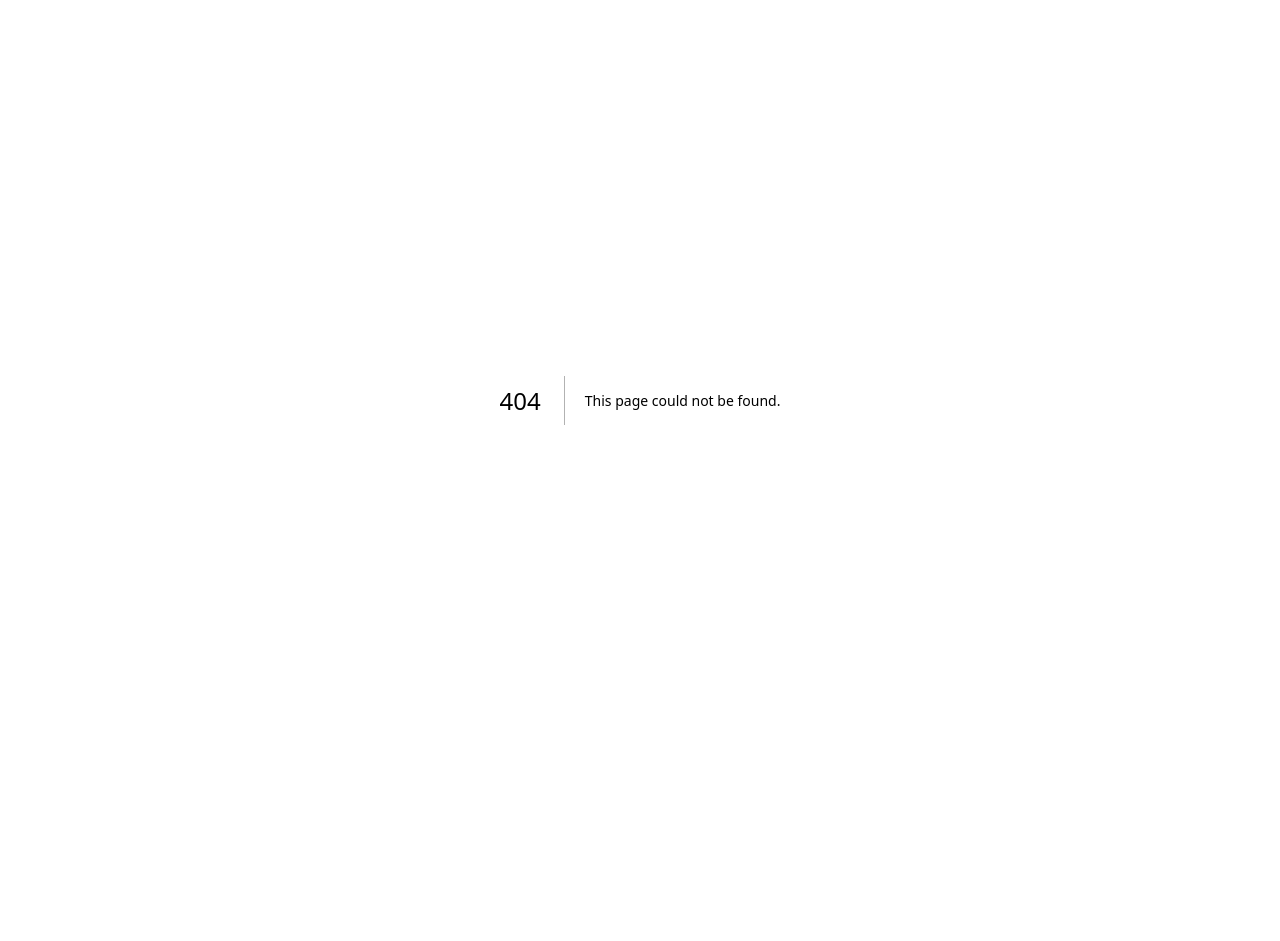
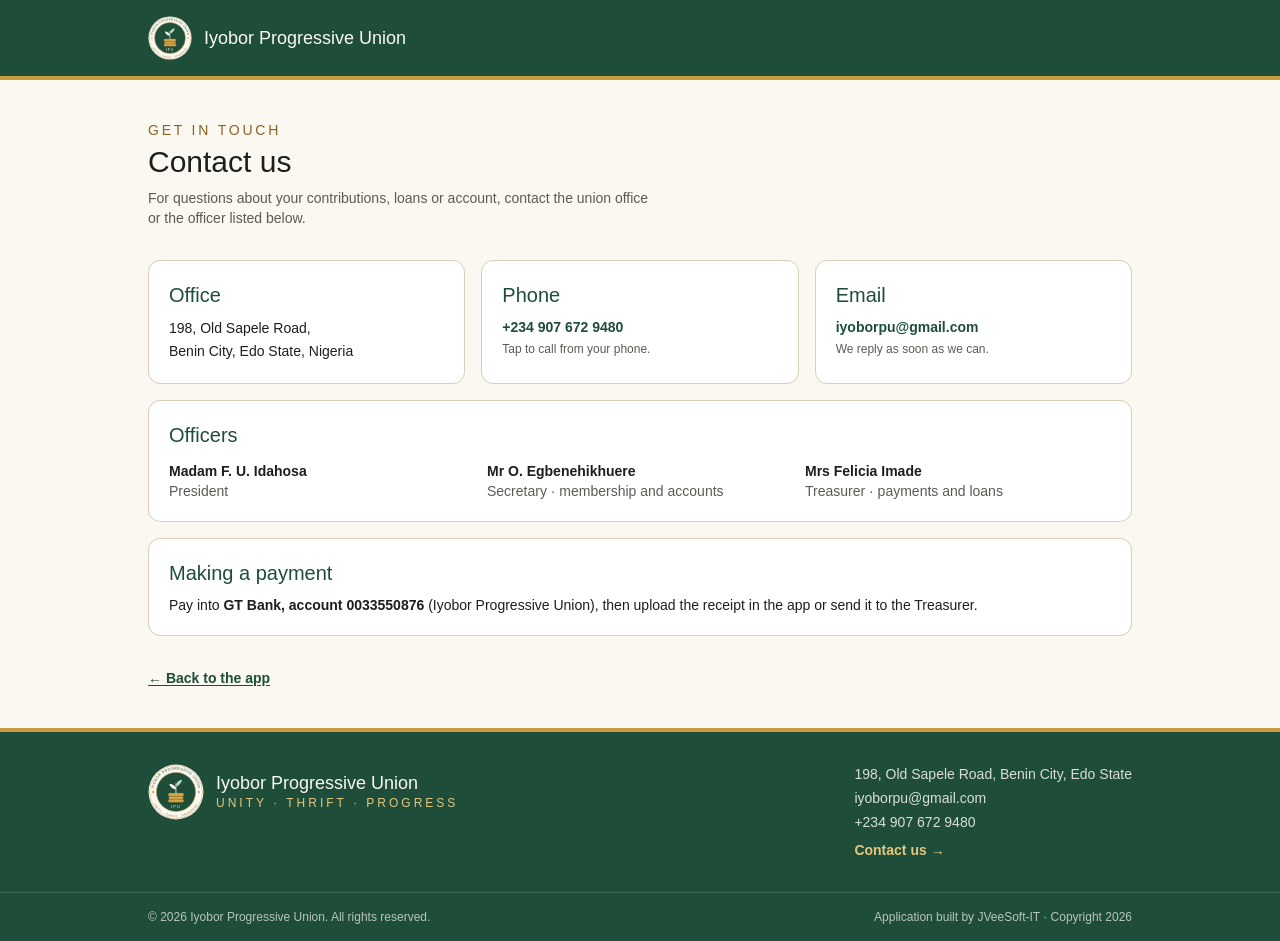
Before and after one commit to festus-oliha/ipu-app, a Next.js app: page /contact in a window 1280 px wide. Before the commit this address had no page. Before the commit the page ends 800 px from the top, so only its background shows below. Built offline with nearby package versions, Linux system fonts and the light colour scheme; a web font is replaced by a local one.

Commit message:
Footer (seal, contacts, developer credit, copyright) and public Contact us page
Co-Authored-By: Claude Opus 5.5 <noreply@anthropic.com>
Claude-Session: https://claude.ai/code/session_0116qkjnkwCTDxVdz4HMNbRn

```diff
--- /dev/null
+++ b/src/app/contact/page.tsx
@@ -0,0 +1,62 @@
+import type { Metadata } from "next";
+import Link from "next/link";
+import { Seal } from "@/components/Seal";
+
+export const metadata: Metadata = { title: "Contact us" };
+
+const card = "rounded-xl border border-line bg-white p-5";
+
+/** Public page (no sign-in needed): how to reach the union and its officers. */
+export default function ContactPage() {
+  return (
+    <main className="flex flex-1 flex-col">
+      <div className="bg-forest text-ivory">
+        <div className="mx-auto flex max-w-5xl items-center gap-3 px-5 py-4">
+          <Seal size={44} variant="reverse" />
+          <Link href="/" className="font-display text-lg">Iyobor Progressive Union</Link>
+        </div>
+        <div className="h-1 bg-gold" />
+      </div>
+      <div className="mx-auto w-full max-w-5xl px-5 py-10">
+        <p className="text-sm tracking-[0.2em] text-gold-dark uppercase">Get in touch</p>
+        <h1 className="mt-1 font-display text-3xl text-ink">Contact us</h1>
+        <p className="mt-2 max-w-prose text-sm text-muted">
+          For questions about your contributions, loans or account, contact the union office or the officer listed below.
+        </p>
+
+        <div className="mt-8 grid gap-4 md:grid-cols-3">
+          <section className={card}>
+            <h2 className="font-display text-xl text-forest">Office</h2>
+            <address className="mt-2 text-sm not-italic leading-relaxed">198, Old Sapele Road,<br />Benin City, Edo State, Nigeria</address>
+          </section>
+          <section className={card}>
+            <h2 className="font-display text-xl text-forest">Phone</h2>
+            <a href="tel:+2349076729480" className="mt-2 block text-sm font-semibold text-forest underline-offset-2 hover:underline">+234 907 672 9480</a>
+            <p className="mt-1 text-xs text-muted">Tap to call from your phone.</p>
+          </section>
+          <section className={card}>
+            <h2 className="font-display text-xl text-forest">Email</h2>
+            <a href="mailto:iyoborpu@gmail.com" className="mt-2 block text-sm font-semibold text-forest underline-offset-2 hover:underline">iyoborpu@gmail.com</a>
+            <p className="mt-1 text-xs text-muted">We reply as soon as we can.</p>
+          </section>
+        </div>
+
+        <section className={`${card} mt-4`}>
+          <h2 className="font-display text-xl text-forest">Officers</h2>
+          <ul className="mt-3 grid gap-3 text-sm sm:grid-cols-3">
+            <li><span className="block font-semibold">Madam F. U. Idahosa</span><span className="text-muted">President</span></li>
+            <li><span className="block font-semibold">Mr O. Egbenehikhuere</span><span className="text-muted">Secretary · membership and accounts</span></li>
+            <li><span className="block font-semibold">Mrs Felicia Imade</span><span className="text-muted">Treasurer · payments and loans</span></li>
+          </ul>
+        </section>
+
+        <section className={`${card} mt-4`}>
+          <h2 className="font-display text-xl text-forest">Making a payment</h2>
+          <p className="mt-2 text-sm">Pay into <span className="font-semibold">GT Bank, account 0033550876</span> (Iyobor Progressive Union), then upload the receipt in the app or send it to the Treasurer.</p>
+        </section>
+
+        <p className="mt-8 text-sm"><Link href="/" className="font-semibold text-forest underline underline-offset-2">← Back to the app</Link></p>
+      </div>
+    </main>
+  );
+}
--- a/src/app/layout.tsx
+++ b/src/app/layout.tsx
@@ -1,5 +1,6 @@
 import type { Metadata, Viewport } from "next";
 import localFont from "next/font/local";
+import { Footer } from "@/components/Footer";
 import "./globals.css";
 
 // Fonts are bundled from npm (@fontsource) so builds never depend on reaching Google.
@@ -34,7 +35,10 @@ export const viewport: Viewport = {
 export default function RootLayout({ children }: { children: React.ReactNode }) {
   return (
     <html lang="en" className={`${marcellus.variable} ${publicSans.variable} h-full antialiased`}>
-      <body className="flex min-h-full flex-col">{children}</body>
+      <body className="flex min-h-full flex-col">
+        {children}
+        <Footer />
+      </body>
     </html>
   );
 }
--- a/src/components/AuthShell.tsx
+++ b/src/components/AuthShell.tsx
@@ -15,9 +15,6 @@ export function AuthShell({ title, children }: { title: string; children: React.
           <h1 className="font-display text-2xl text-ink">{title}</h1>
           <div className="mt-5">{children}</div>
         </section>
-        <p className="mt-auto pt-8 text-center text-xs text-muted">
-          198, Old Sapele Road, Benin City · +234 907 672 9480
-        </p>
       </div>
     </main>
   );
--- /dev/null
+++ b/src/components/Footer.tsx
@@ -0,0 +1,31 @@
+import Link from "next/link";
+import { Seal } from "./Seal";
+
+/** Site footer on every page: union seal and contacts, developer credit, copyright. */
+export function Footer() {
+  return (
+    <footer className="mt-auto border-t-4 border-gold bg-forest text-ivory print:hidden">
+      <div className="mx-auto flex max-w-5xl flex-col gap-6 px-5 py-8 sm:flex-row sm:items-start sm:justify-between">
+        <div className="flex items-center gap-3">
+          <Seal size={56} variant="reverse" />
+          <div>
+            <p className="font-display text-lg leading-tight">Iyobor Progressive Union</p>
+            <p className="text-xs tracking-[0.25em] text-gold-light uppercase">Unity · Thrift · Progress</p>
+          </div>
+        </div>
+        <address className="flex flex-col gap-1 text-sm not-italic text-ivory/85">
+          <span>198, Old Sapele Road, Benin City, Edo State</span>
+          <a href="mailto:iyoborpu@gmail.com" className="hover:text-ivory hover:underline">iyoborpu@gmail.com</a>
+          <a href="tel:+2349076729480" className="hover:text-ivory hover:underline">+234 907 672 9480</a>
+          <Link href="/contact" className="mt-1 font-semibold text-gold-light hover:underline">Contact us →</Link>
+        </address>
+      </div>
+      <div className="border-t border-ivory/15">
+        <p className="mx-auto flex max-w-5xl flex-wrap justify-between gap-2 px-5 py-4 text-xs text-ivory/70">
+          <span>© 2026 Iyobor Progressive Union. All rights reserved.</span>
+          <span>Application built by JVeeSoft-IT · Copyright 2026</span>
+        </p>
+      </div>
+    </footer>
+  );
+}
```
